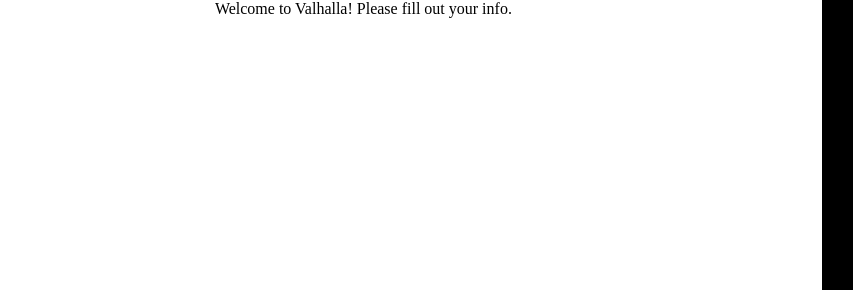
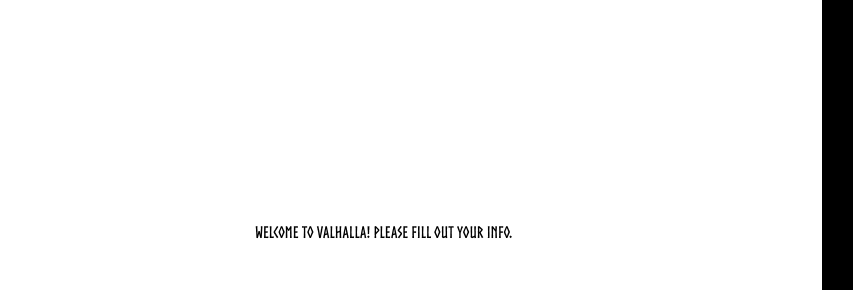
Before and after one commit to xvekii/sign-up-form, a plain HTML site: page index.html in a window 1280 px wide. Shown: the top 290 px of the page, 324-1177 px from the left. Drawn offline with Linux system fonts and the light colour scheme.

Commit message:
Add welcome-span, wrapper margin, form-wrap-container font-family, flex positioning

```diff
--- a/index.html
+++ b/index.html
@@ -12,7 +12,7 @@
       <img src="images/forest.jpg" alt="Top-down view of a forest">
     </div>
     <div class="wrapper">
-      <header class="form-wrap-container">Welcome to Valhalla! Please fill out your info.</header>
+      <header class="form-wrap-container"><span class="welcome-span">Welcome to Valhalla! Please fill out your info.</span></header>
       <main class="form-container"></main>
       <div class="form-wrap-container"></div>
     </div>
--- a/style.css
+++ b/style.css
@@ -5,7 +5,6 @@
   font-style: normal;
   font-display: swap;
 }
-
 
 *, *::before, *::after {
   box-sizing: border-box;
@@ -17,7 +16,15 @@ body {
   margin: 0;
 }
 
+.wrapper {
+  margin: 0px 40px 0px 40px;
+}
+
 .form-wrap-container {
+  display: flex;
+  align-items: flex-end;
+
+  font-family: Norse, Verdana, Geneva, Tahoma, sans-serif;
   height: 30%;
 }
 
```
